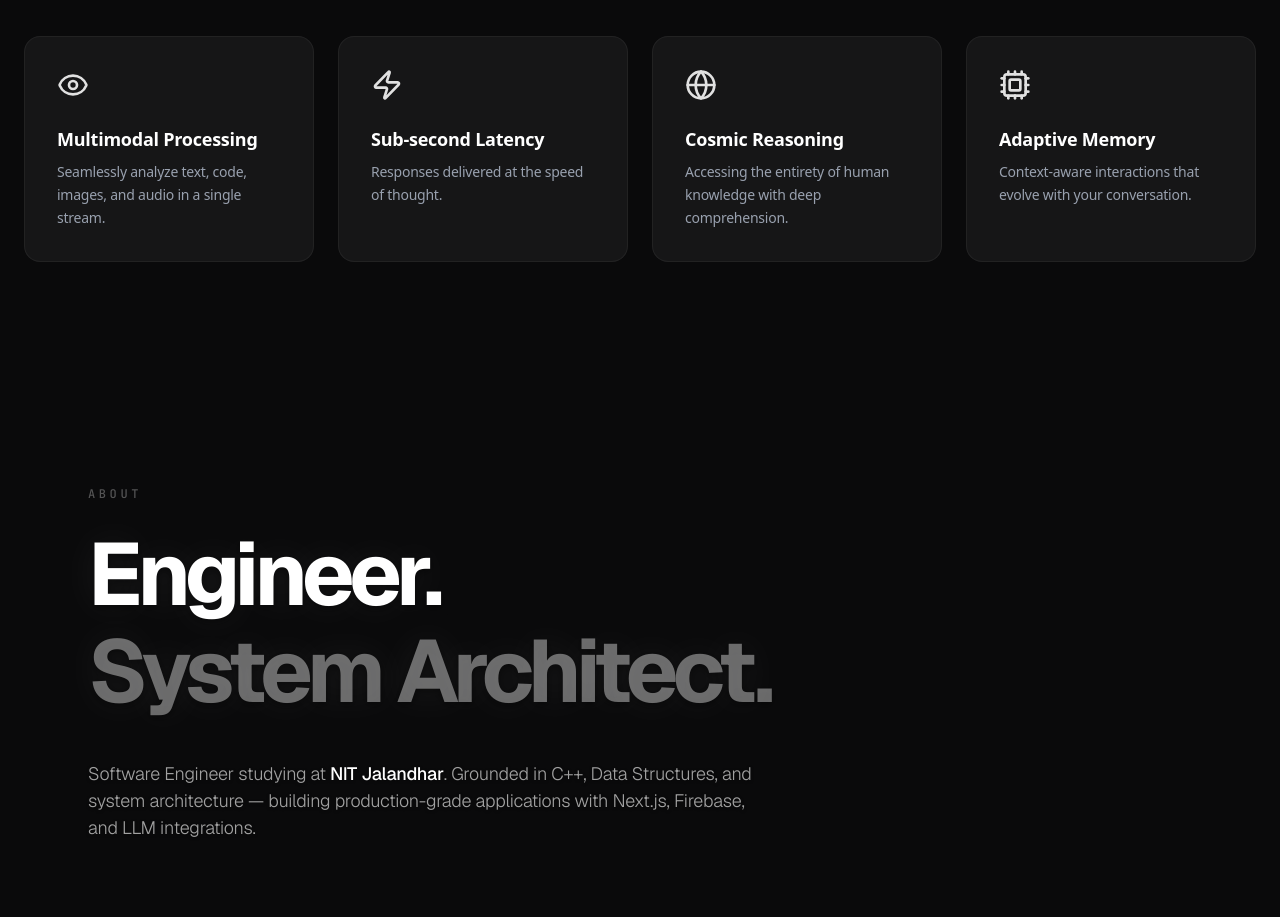
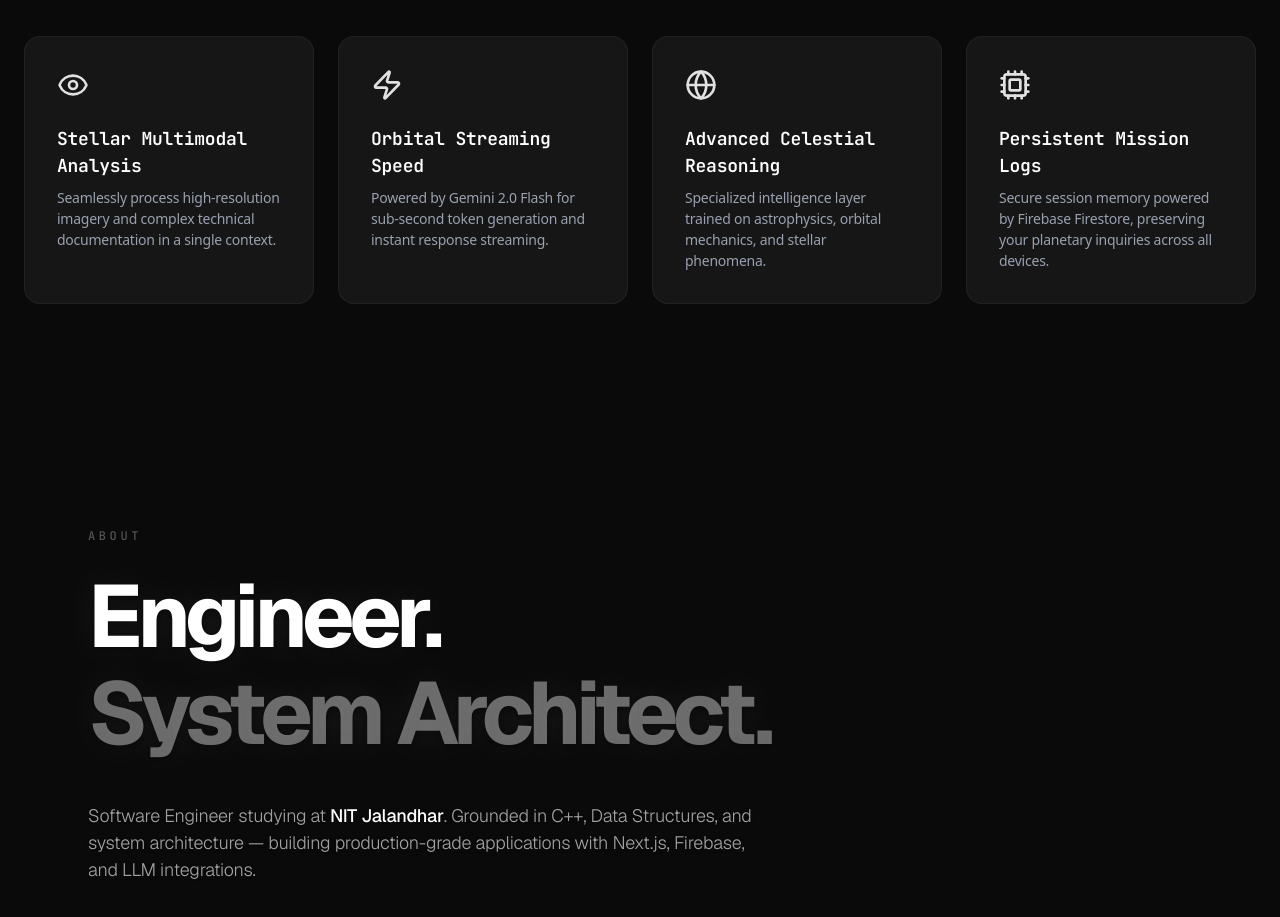
Before and after one commit to ArtPlayerYT/lunar, a Next.js app: page / in a window 1280 px wide. Shown: the part 860-1777 px from the top of the page. Built offline with nearby package versions, Linux system fonts and the light colour scheme; no server answers.

Commit message:
update features-section: factual cards, Geist Mono titles, line-height 1.5, 60fps hover

```diff
--- a/src/components/sections/features-section.tsx
+++ b/src/components/sections/features-section.tsx
@@ -6,24 +6,24 @@ import { Cpu, Zap, Eye, Globe } from "lucide-react";
 const features = [
   {
     icon: Eye,
-    title: "Multimodal Processing",
-    desc: "Seamlessly analyze text, code, images, and audio in a single stream."
+    title: "Stellar Multimodal Analysis",
+    desc: "Seamlessly process high-resolution imagery and complex technical documentation in a single context.",
   },
   {
     icon: Zap,
-    title: "Sub-second Latency",
-    desc: "Responses delivered at the speed of thought."
+    title: "Orbital Streaming Speed",
+    desc: "Powered by Gemini 2.0 Flash for sub-second token generation and instant response streaming.",
   },
   {
     icon: Globe,
-    title: "Cosmic Reasoning",
-    desc: "Accessing the entirety of human knowledge with deep comprehension."
+    title: "Advanced Celestial Reasoning",
+    desc: "Specialized intelligence layer trained on astrophysics, orbital mechanics, and stellar phenomena.",
   },
   {
     icon: Cpu,
-    title: "Adaptive Memory",
-    desc: "Context-aware interactions that evolve with your conversation."
-  }
+    title: "Persistent Mission Logs",
+    desc: "Secure session memory powered by Firebase Firestore, preserving your planetary inquiries across all devices.",
+  },
 ];
 
 export function FeaturesSection() {
@@ -37,14 +37,14 @@ export function FeaturesSection() {
             whileInView={{ opacity: 1, y: 0 }}
             transition={{ duration: 0.5, delay: i * 0.1 }}
             viewport={{ once: true }}
-            className="group relative p-8 rounded-2xl border border-white/5 bg-white/5 backdrop-blur-sm transition-colors hover:bg-white/10"
+            className="group relative p-8 rounded-2xl border border-white/5 bg-white/5 backdrop-blur-sm transition-all duration-[16ms] hover:bg-white/10"
           >
-             <div className="absolute inset-0 bg-gradient-to-br from-white/5 to-transparent opacity-0 group-hover:opacity-100 transition-opacity rounded-2xl pointer-events-none" />
+             <div className="absolute inset-0 bg-gradient-to-br from-white/5 to-transparent opacity-0 group-hover:opacity-100 transition-opacity duration-[16ms] rounded-2xl pointer-events-none" />
 
-             <f.icon className="w-8 h-8 text-lunar-silver mb-6 group-hover:text-white transition-colors" />
+             <f.icon className="w-8 h-8 text-lunar-silver mb-6 group-hover:text-white transition-colors duration-[16ms]" />
 
-             <h3 className="text-lg font-semibold text-white mb-2">{f.title}</h3>
-             <p className="text-sm text-gray-400 leading-relaxed">
+             <h3 className="text-lg font-semibold text-white mb-2 font-mono" style={{ lineHeight: '1.5' }}>{f.title}</h3>
+             <p className="text-sm text-gray-400 font-light" style={{ lineHeight: '1.5' }}>
                {f.desc}
              </p>
           </m.div>
```
